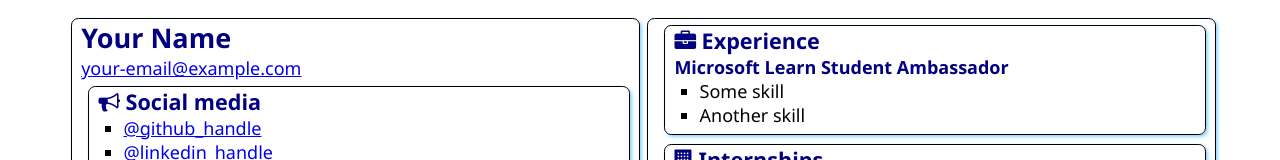
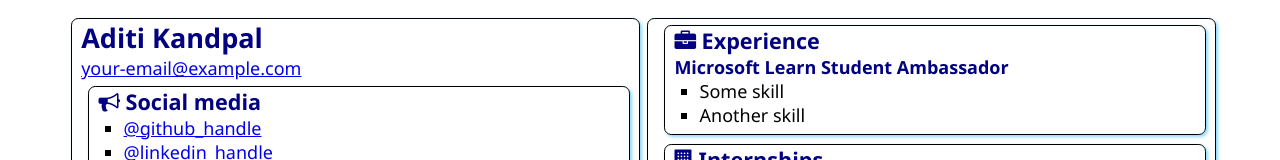
Before and after one commit to kandpaladiti/-SATechnicalOnboarding, a plain HTML site: page src/index.html in a window 1280 px wide. Shown: the top 160 px of the page. Drawn offline with Linux system fonts and the light colour scheme.

Commit message:
add name

```diff
--- a/src/index.html
+++ b/src/index.html
@@ -12,7 +12,7 @@
 <body>
     <main>
         <article class="box">
-            <h1>Your Name</h1>
+            <h1>Aditi Kandpal</h1>
             <div><a href="mailto:your.email@example.com">your-email@example.com</a></div>
 
             <section class="box">
```
